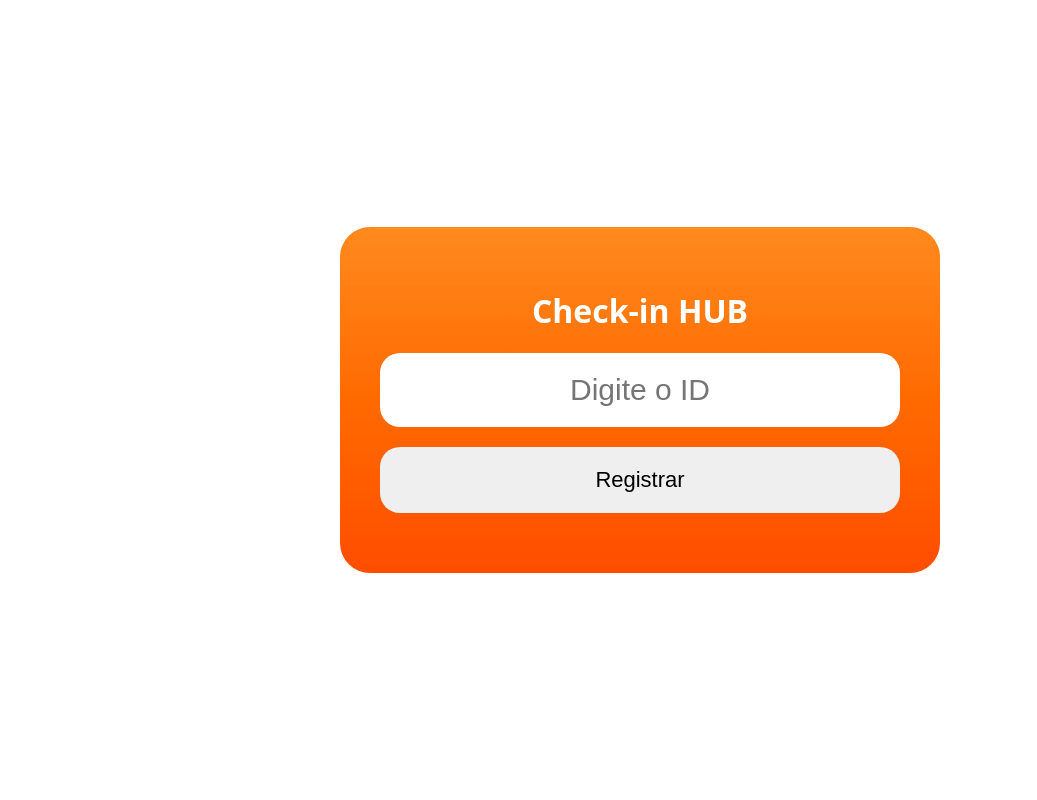
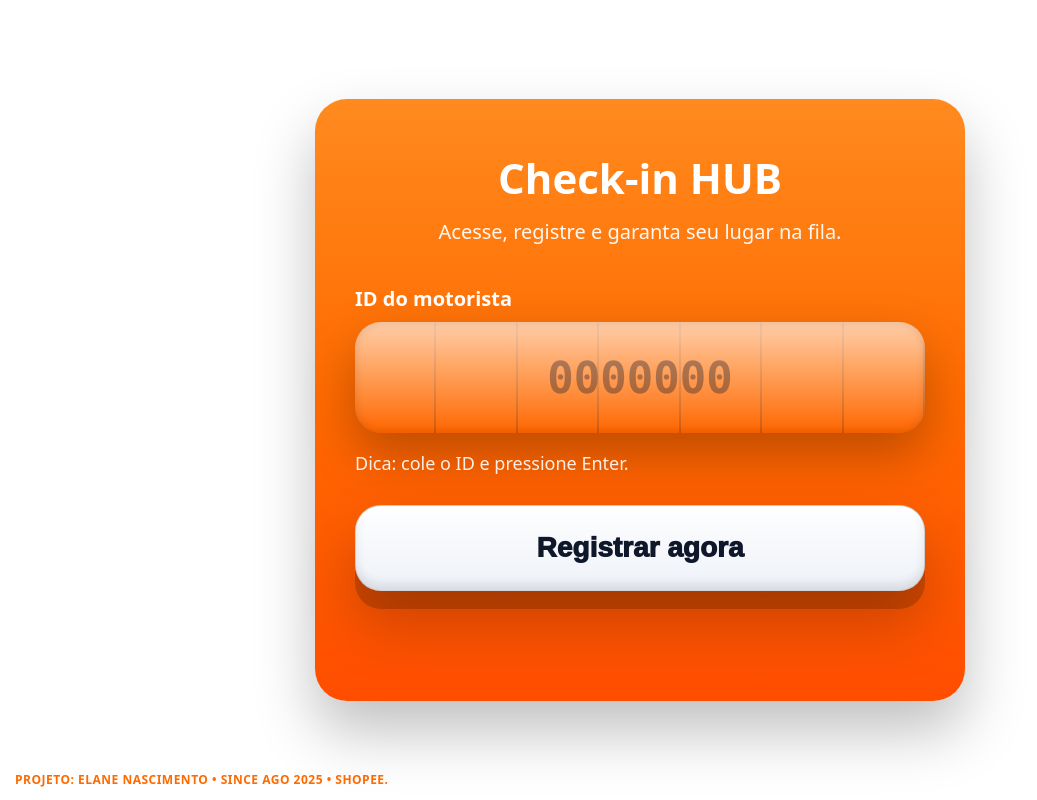
Before and after one commit to elanemagalhaes-cell/checkin-Nova-Igua-u, a plain HTML site: page index.html in a window 1280 px wide. Shown: the whole page, without its empty margins (0-1037 px from the left). Drawn offline with Linux system fonts and the light colour scheme.

Commit message:
Update index.html

```diff
--- a/index.html
+++ b/index.html
@@ -4,6 +4,7 @@
 <meta charset="utf-8"/>
 <meta name="viewport" content="width=device-width, initial-scale=1"/>
 <title>Check-in HUB</title>
+
 <style>
 :root{
   --bg:#ffffff;
@@ -14,36 +15,173 @@
   --error:#dc2626;
 }
 *{box-sizing:border-box}
-body{margin:0;background:var(--bg);font-family:system-ui}
-.wrap{min-height:100vh;display:flex;align-items:center;justify-content:center;padding:20px}
-.card{width:min(600px,95vw);background:linear-gradient(180deg,var(--orange-1),var(--orange-2),var(--orange-3));border-radius:30px;padding:40px;color:#fff;text-align:center}
-input{width:100%;padding:20px;font-size:30px;border-radius:20px;border:0;margin-bottom:20px;text-align:center}
-button{width:100%;padding:20px;font-size:22px;border-radius:20px;border:0;cursor:pointer}
-.resp{margin-top:20px;font-size:20px;white-space:pre-line}
-.success{color:#16a34a}
-.error{color:#dc2626}
+html,body{height:100%}
+body{
+  margin:0;
+  background:var(--bg);
+  font-family:system-ui,-apple-system,"Segoe UI",Roboto,Arial;
+}
+.wrap{
+  min-height:100vh;
+  display:flex;
+  align-items:center;
+  justify-content:center;
+  padding:20px;
+}
+.card{
+  width:min(650px,95vw);
+  min-height:55vh;
+  background:linear-gradient(180deg,var(--orange-1),var(--orange-2) 50%,var(--orange-3));
+  border-radius:32px;
+  padding:50px 40px;
+  box-shadow:0 30px 60px rgba(0,0,0,.25);
+  color:#fff;
+  text-align:center;
+}
+.title{
+  font-size:42px;
+  font-weight:900;
+  margin-bottom:12px;
+}
+.subtitle{
+  font-size:20px;
+  margin-bottom:40px;
+  opacity:.95;
+}
+.label{
+  font-size:20px;
+  font-weight:800;
+  text-align:left;
+  margin-bottom:10px;
+}
+input{
+  width:100%;
+  padding:30px 18px;
+  font-size:44px;
+  font-weight:900;
+  border-radius:26px;
+  border:0;
+  outline:none;
+  margin-bottom:18px;
+  background: linear-gradient(180deg, #f3f4f6 0%, #ffffff 55%, #eef2f7 100%);
+  color:#0f172a;
+  text-align:center;
+  font-family: ui-monospace, SFMono-Regular, Menlo, Monaco, Consolas, "Liberation Mono", monospace;
+  letter-spacing: 0px;
+  caret-color:#111827;
+  background-image:
+    linear-gradient(180deg, rgba(255,255,255,.65), rgba(255,255,255,0)),
+    repeating-linear-gradient(
+      to right,
+      transparent 0,
+      transparent calc((100% / 7) - 2px),
+      rgba(15,23,42,.18) calc((100% / 7) - 2px),
+      rgba(15,23,42,.18) calc((100% / 7))
+    );
+  box-shadow:
+    0 22px 50px rgba(0,0,0,.26),
+    inset 0 2px 10px rgba(15,23,42,.08),
+    inset 0 -3px 10px rgba(15,23,42,.06);
+  transition: transform .12s ease, box-shadow .12s ease;
+}
+input::placeholder{
+  color: rgba(15,23,42,.35);
+  font-weight:800;
+}
+.pulse{
+  transform: scale(1.02);
+  box-shadow:
+    0 28px 60px rgba(0,0,0,.34),
+    inset 0 2px 12px rgba(15,23,42,.10),
+    inset 0 -3px 12px rgba(15,23,42,.08);
+}
+.hint{
+  font-size:18px;
+  text-align:left;
+  margin-bottom:30px;
+  opacity:.9;
+}
+button{
+  width:100%;
+  padding:26px 18px;
+  font-size:28px;
+  font-weight:950;
+  border-radius:26px;
+  border:1px solid rgba(15,23,42,.18);
+  cursor:pointer;
+  background: linear-gradient(180deg, #ffffff 0%, #f5f7fb 55%, #eef2f7 100%);
+  color:#0f172a;
+  box-shadow:
+    0 18px 0 rgba(0,0,0,.18),
+    0 32px 60px rgba(0,0,0,.22),
+    inset 0 2px 0 rgba(255,255,255,.95),
+    inset 0 -6px 10px rgba(15,23,42,.10);
+  transition: transform .08s ease, box-shadow .08s ease, filter .12s ease;
+}
+button:active{
+  transform: translateY(4px);
+}
+button:disabled{
+  cursor:not-allowed;
+  opacity:.7;
+  filter: grayscale(.2);
+  transform:none;
+}
+.resp{
+  margin-top:30px;
+  font-size:24px;
+  font-weight:900;
+  min-height:30px;
+  white-space:pre-line;
+}
+.success{ color:var(--success); }
+.error{ color:var(--error); }
+.watermark{
+  position:fixed;
+  left:15px;
+  bottom:12px;
+  font-size:12px;
+  font-weight:900;
+  color:#ff6a00;
+  letter-spacing:.5px;
+  text-transform:uppercase;
+  user-select:none;
+}
 </style>
 </head>
+
 <body>
 <div class="wrap">
   <div class="card">
-    <h1>Check-in HUB</h1>
-    <input id="id_driver" placeholder="Digite o ID" maxlength="7"/>
-    <button onclick="sendCheckin()">Registrar</button>
+    <div class="title">Check-in HUB</div>
+    <div class="subtitle">Acesse, registre e garanta seu lugar na fila.</div>
+
+    <div class="label">ID do motorista</div>
+    <input id="id_driver" maxlength="7" inputmode="numeric" placeholder="0000000"/>
+
+    <div class="hint">Dica: cole o ID e pressione Enter.</div>
+
+    <button id="btnRegistrar" onclick="sendCheckin()">Registrar agora</button>
+
     <div id="resp" class="resp"></div>
   </div>
 </div>
 
+<div class="watermark">
+PROJETO: ELANE NASCIMENTO • SINCE AGO 2025 • SHOPEE.
+</div>
+
 <script>
-const API_BASE_URL = "https://script.google.com/a/macros/shopee.com/s/AKfycbynb3yJxQ7r9tmttiQqcfI3hUsoZHZP_Av6sItKPwLkk8if6PcRFF9OApljGNIvKmdi/exec";
+const API_BASE_URL = "https://script.google.com/macros/s/AKfycbynb3yJxQ7r9tmttiQqcfI3hUsoZHZP_Av6sItKPwLkk8if6PcRFF9OApljGNIvKmdi/exec";
 
 const $ = id => document.getElementById(id);
 
 function getDeviceId(){
-  let v = localStorage.getItem("DEVICE_ID");
+  const k = "CHK_DEVICE_ID_V1";
+  let v = localStorage.getItem(k);
   if(!v){
-    v = Date.now() + "_" + Math.random().toString(16).slice(2);
-    localStorage.setItem("DEVICE_ID", v);
+    v = (crypto?.randomUUID ? crypto.randomUUID() : String(Date.now()) + "_" + Math.random().toString(16).slice(2));
+    localStorage.setItem(k, v);
   }
   return v;
 }
@@ -53,6 +191,7 @@ async function getGeo(){
     if(!navigator.geolocation){
       return res({lat:null,lng:null,accuracy:null});
     }
+
     navigator.geolocation.getCurrentPosition(
       p=>res({
         lat:p.coords.latitude,
@@ -60,53 +199,61 @@ async function getGeo(){
         accuracy:p.coords.accuracy
       }),
       ()=>res({lat:null,lng:null,accuracy:null}),
-      {enableHighAccuracy:true,timeout:10000,maximumAge:60000}
+      {enableHighAccuracy:true, timeout:10000, maximumAge:60000}
     );
   });
 }
 
 function jsonpRequest(url){
   return new Promise((resolve, reject) => {
-    const cbName = "jsonp_cb_" + Date.now() + "_" + Math.floor(Math.random()*100000);
+    const cbName = "jsonp_cb_" + Date.now() + "_" + Math.floor(Math.random() * 100000);
     const script = document.createElement("script");
+    let finalizado = false;
+
+    function cleanup(){
+      finalizado = true;
+      try { delete window[cbName]; } catch(_) {}
+      if (script.parentNode) script.parentNode.removeChild(script);
+    }
 
     window[cbName] = function(data){
+      if (finalizado) return;
       cleanup();
       resolve(data);
     };
 
-    function cleanup(){
-      try { delete window[cbName]; } catch(_) {}
-      if (script.parentNode) script.parentNode.removeChild(script);
-    }
-
     script.onerror = function(){
+      if (finalizado) return;
       cleanup();
       reject(new Error("Falha ao carregar o script remoto."));
     };
 
-    script.src = url + (url.includes("?") ? "&" : "?") + "callback=" + cbName;
+    script.src = url + (url.includes("?") ? "&" : "?") + "callback=" + encodeURIComponent(cbName);
     document.body.appendChild(script);
 
     setTimeout(() => {
-      if (window[cbName]) {
+      if (finalizado) return;
       cleanup();
       reject(new Error("Tempo de resposta excedido."));
-      }
     }, 15000);
   });
 }
 
 async function sendCheckin(){
   const resp = $("resp");
+  const btn = $("btnRegistrar");
+
   resp.className = "resp";
   resp.textContent = "Enviando...";
+  btn.disabled = true;
 
-  const id_driver = $("id_driver").value.trim();
+  try {
+    const id_driver = ($("id_driver").value || "").trim();
 
     if(!id_driver){
       resp.classList.add("error");
       resp.textContent = "Informe o ID";
+      btn.disabled = false;
       return;
     }
 
@@ -124,22 +271,42 @@ async function sendCheckin(){
       origem: "github"
     });
 
-  const url = API_BASE_URL + (API_BASE_URL.includes("?") ? "&" : "?") + params.toString();
+    const url = API_BASE_URL + "?" + params.toString();
+    console.log("URL JSONP:", url);
 
-  try {
     const data = await jsonpRequest(url);
 
     resp.className = "resp";
     resp.classList.add(data && data.ok ? "success" : "error");
     resp.textContent = data && data.msg ? data.msg : "Sem resposta do servidor.";
   } catch (e) {
+    console.error(e);
     resp.className = "resp error";
     resp.textContent = "Erro ao conectar ao servidor: " + e.message;
+  } finally {
+    btn.disabled = false;
   }
 }
 
-document.getElementById("id_driver").addEventListener("keydown", e => {
-  if (e.key === "Enter") sendCheckin();
+document.addEventListener("DOMContentLoaded", ()=>{
+  const inp = $("id_driver");
+  if(!inp) return;
+
+  const pulse = () => {
+    inp.classList.add("pulse");
+    clearTimeout(inp._pulseTimer);
+    inp._pulseTimer = setTimeout(()=>inp.classList.remove("pulse"), 120);
+  };
+
+  inp.addEventListener("input", ()=>{
+    const clean = (inp.value || "").replace(/\D+/g, "").slice(0, 7);
+    if (inp.value !== clean) inp.value = clean;
+    pulse();
+  });
+
+  inp.addEventListener("keydown", (ev)=>{
+    if(ev.key === "Enter") sendCheckin();
+  });
 });
 </script>
 </body>
```
Lines whose indentation alone changed are shown as unchanged.
